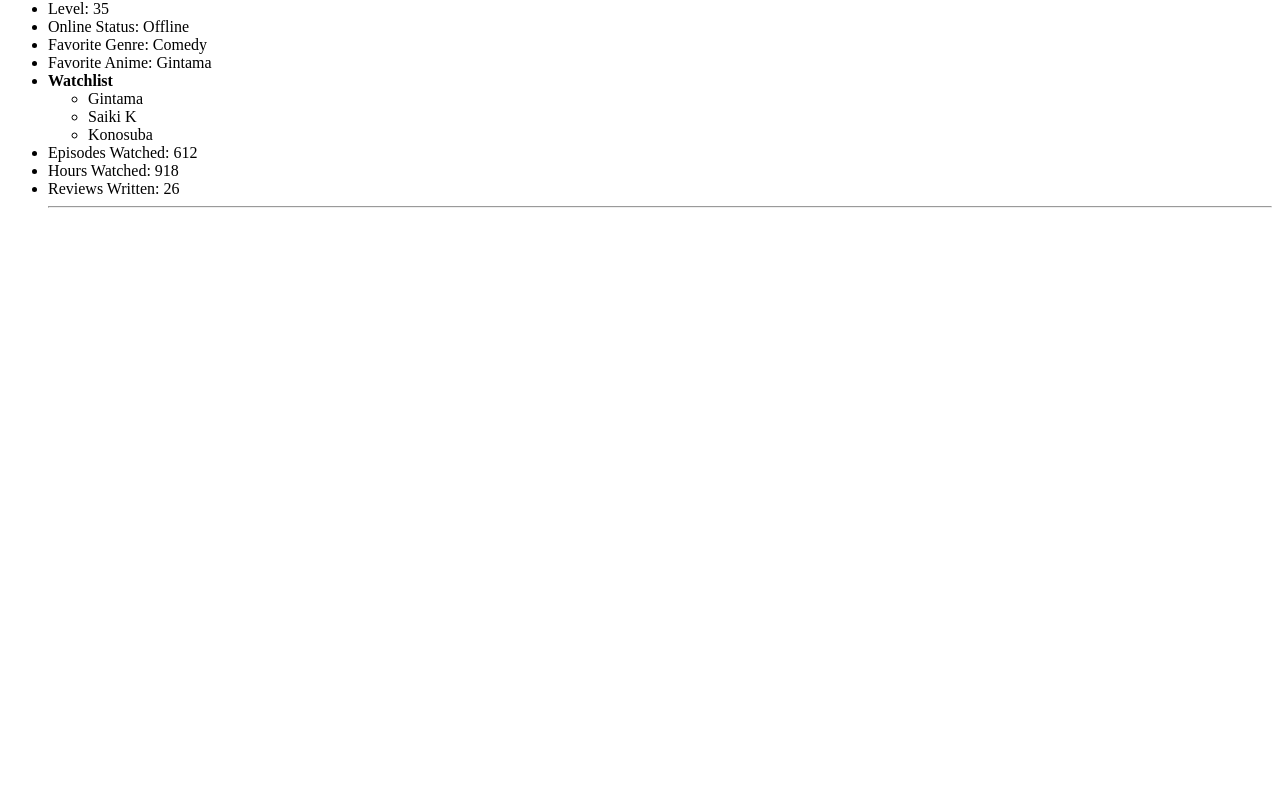
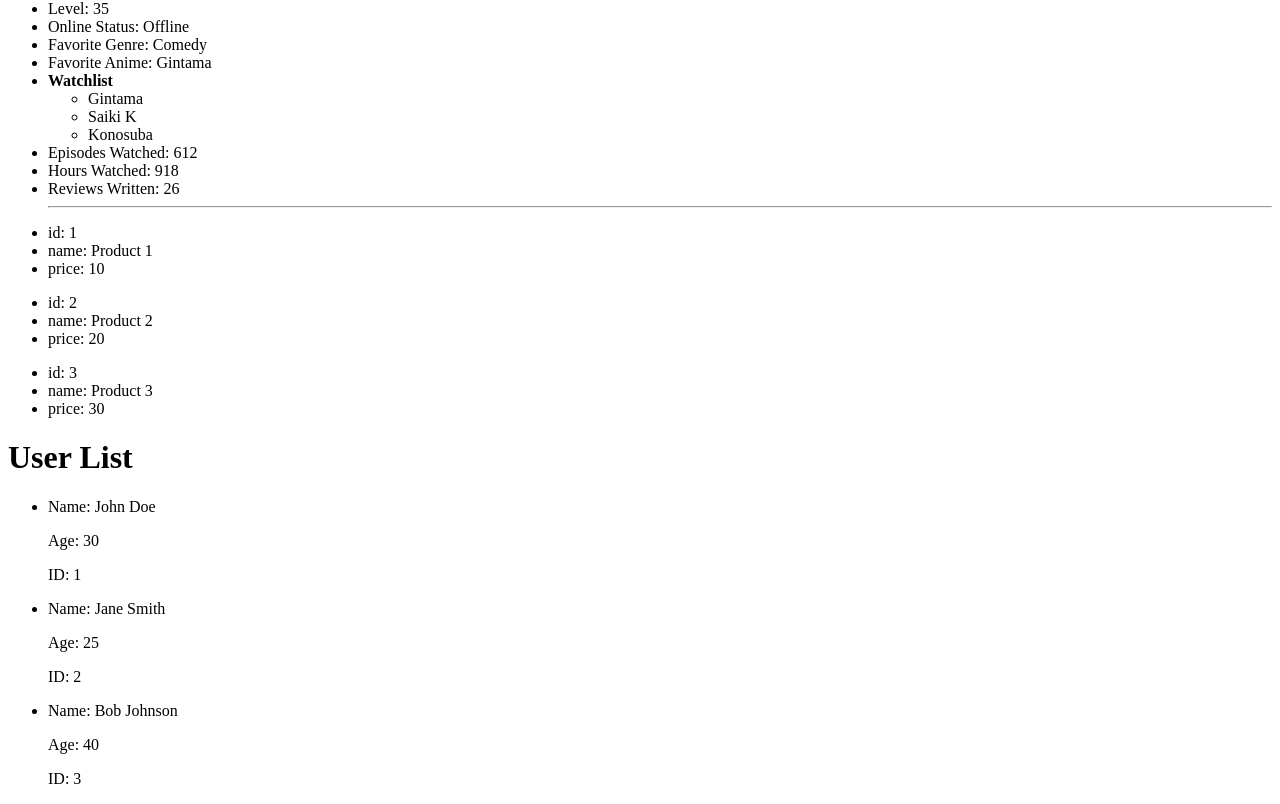
Before and after one commit to nehaumbre/REACTHUNX, a React (Vite) app in the folder vite-project/: page / in a window 1280 px wide. Shown: the part 3550-4354 px from the top of the page. Before the commit the page ends 3774 px from the top, so only its background shows below. Built offline with nearby package versions, Linux system fonts and the light colour scheme.

Commit message:
React Fundamentals: all about lists
Signed-off-by: nehaumbre <nehaumbre28@gmail.com>

```diff
--- a/vite-project/src/App.jsx
+++ b/vite-project/src/App.jsx
@@ -7,7 +7,8 @@
 // import JSXRULES from './components/JSXRULES.jsx';
 // import ProductInfo from './components/ProductInfo.jsx';
 // import Greetings from './components/Greetings.jsx';
-
+import ProductList from './components/ProductList.jsx';
+import UserList from './components/userList.jsx';
 const App = () => {
   const numbers = [1, 2, 3, 4, 5];
   const usersInfo = [
@@ -272,6 +273,8 @@
           <hr />
         </ul>
       ))}
+      <ProductList />
+      <UserList />
     </main>
   );
 };
--- /dev/null
+++ b/vite-project/src/components/ProductList.jsx
@@ -0,0 +1,21 @@
+const ProductList = () => {
+    const products = [
+      { id: 1, name: "Product 1", price: 10 },
+      { id: 2, name: "Product 2", price: 20 },
+      { id: 3, name: "Product 3", price: 30 },
+    ];
+
+  return (
+    <div>
+      {products.map((product) => (
+        <ul key={product.id}>
+          <li>id: {product.id}</li>
+          <li>name: {product.name}</li>
+          <li>price: {product.price}</li>
+        </ul>
+      ))}
+    </div>
+  );
+};
+
+export default ProductList;
--- /dev/null
+++ b/vite-project/src/components/userList.jsx
@@ -0,0 +1,37 @@
+const UserList = () => {
+  const users = [
+    {
+      id: 1,
+      name: "John Doe",
+      age: 30,
+    },
+    {
+      id: 2,
+      name: "Jane Smith",
+      age: 25,
+    },
+    {
+      id: 3,
+      name: "Bob Johnson",
+      age: 40,
+    },
+  ];
+
+  return (
+    <div>
+      {/* one <ul> contains the whole list, and .map() creates one <li> per user. */}
+      <h1>User List</h1>
+      <ul>
+        {users.map((user) => (
+          <li key={user.id}>
+            <p>Name: {user.name}</p>
+            <p>Age: {user.age}</p>
+            <p>ID: {user.id}</p>
+          </li>
+        ))}
+      </ul>
+    </div>
+  );
+};
+
+export default UserList;
```
